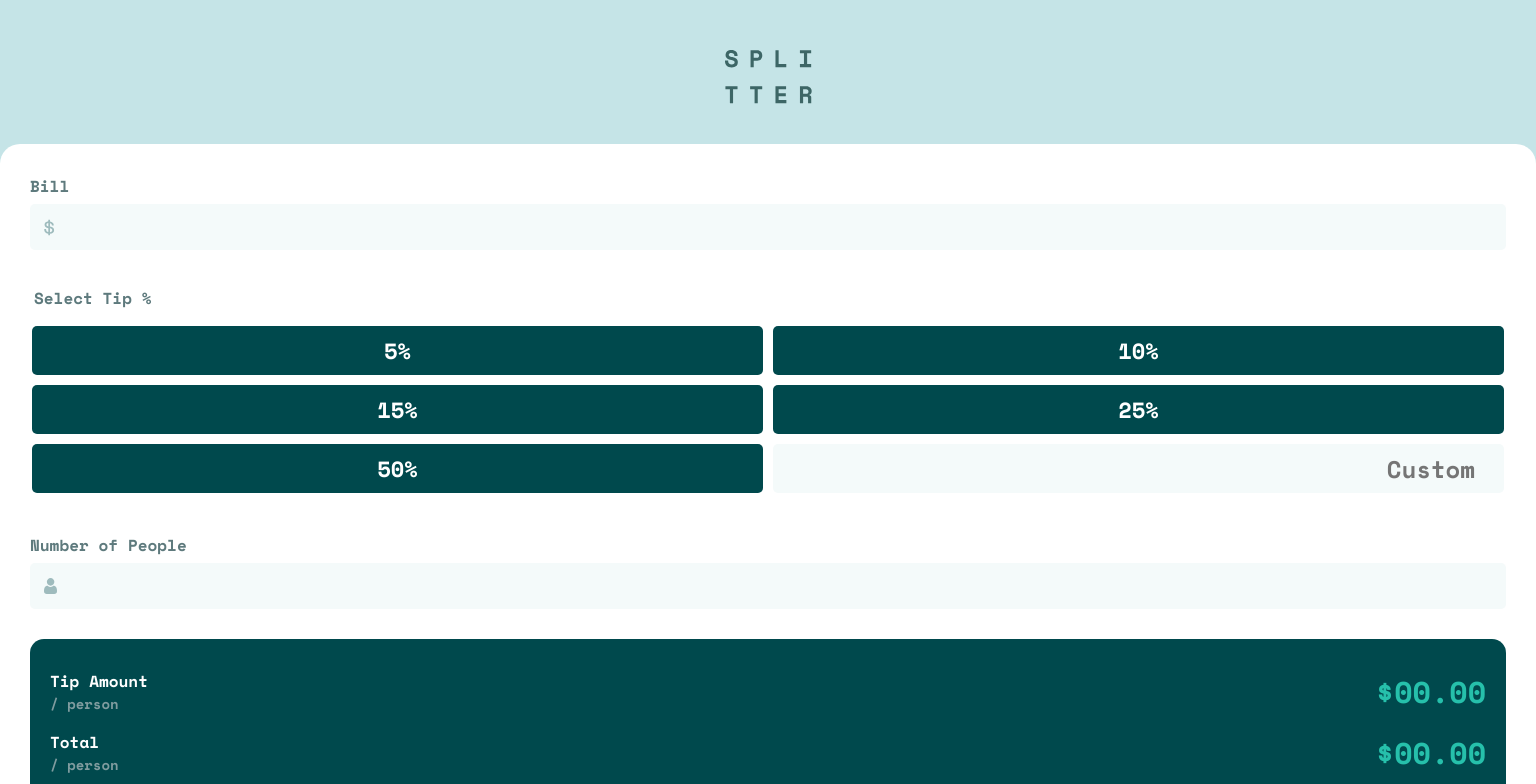
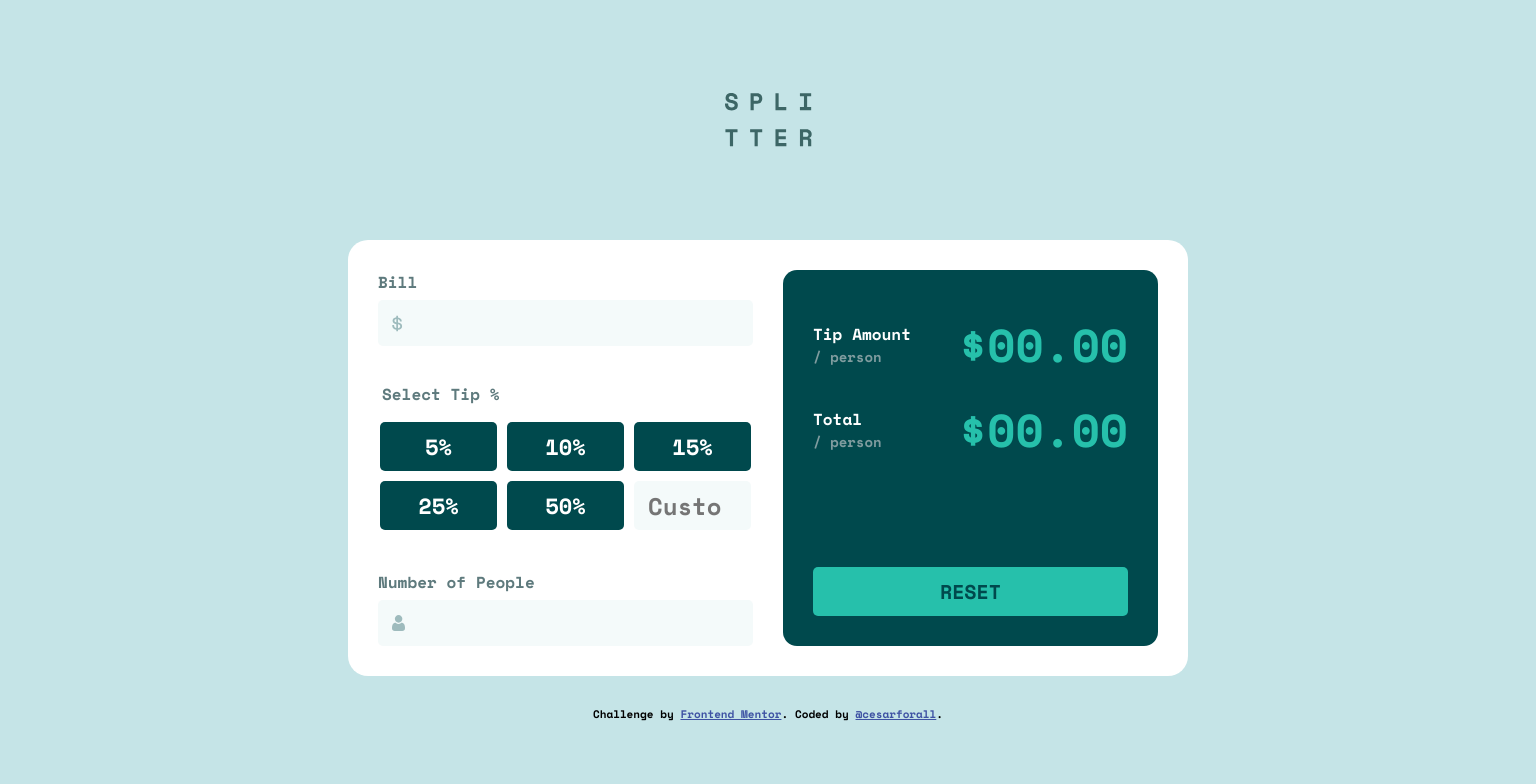
Before and after one commit to cesarforall/tip-calculator-app, a plain HTML site: page index.html in a window 1536 px wide. Shown: the top 784 px of the page. Drawn offline with nearby package versions, Linux system fonts and the light colour scheme.

Commit message:
:iphone: add media queries for desktop

```diff
--- a/index.html
+++ b/index.html
@@ -52,6 +52,7 @@
         </form>
       </section>
       <section class="total-section">
+        <div class="total-section-top">
           <article>
             <div class="tip-amount">
               <h2>Tip Amount</h2>
@@ -66,6 +67,7 @@
             </div>
             <p class="total-value"><span>$</span>00.00</p>
           </article>
+        </div>
         <button>Reset</button>
       </section>
     </main>
--- a/styles.css
+++ b/styles.css
@@ -27,6 +27,8 @@ html * {
 	font-family: 'Space Mono', monospace;
 }
 body {
+	position: relative;
+	height: 100vh;
 	margin: 0;
 	background-color: var(--light-grayish-cyan);
 }
@@ -45,12 +47,16 @@ h1 {
 	display: flex;
 }
 .header img {
+	width: 87px;
+	height: 54px;
 	margin: 50px auto 40px;
 }
 /* Main */
 .main {
 	width: 100%;
 	min-width: 320px;
+	max-width: 375px;
+	margin: 0 auto;
 	padding: 30px;
 	background-color: var(--white);
 	border-radius: 20px;
@@ -121,7 +127,7 @@ form > label,
 	position: fixed;
 	width: 0;
 }
-.tip-input input:checked + label{
+.tip-input input:checked + label {
 	background-color: var(--green);
 	color: var(--very-dark-cyan);
 }
@@ -132,6 +138,9 @@ form > label,
 
 /* Total Section */
 .total-section {
+	display: flex;
+	flex-direction: column;
+	justify-content: space-between;
 	margin-top: 30px;
 	padding: 30px 20px 20px;
 	background-color: var(--very-dark-cyan);
@@ -162,6 +171,12 @@ form > label,
 	font-size: 30px;
 	color: var(--green);
 }
+.tip-amount,
+.total {
+	display: flex;
+	flex-direction: column;
+	justify-content: center;
+}
 .total-section button {
 	display: inline-block;
 	width: 100%;
@@ -174,7 +189,7 @@ form > label,
 	border: none;
 	border-radius: 5px;
 }
-
+/* Footer */
 /* Attribution */
 .attribution {
 	padding: 30px;
@@ -184,3 +199,30 @@ form > label,
 .attribution a {
 	color: hsl(228, 45%, 44%);
 }
+@media (min-width: 1440px) {
+	.header {
+		height: 30vh;
+	}
+	.header img {
+		margin: auto;
+	}
+	.main {
+		display: grid;
+		gap: 30px;
+		grid-template-columns: repeat(2, 1fr);
+		width: 840px;
+		max-width: none;
+	}
+	.select-tip {
+		display: grid;
+		grid-template-columns: repeat(3, 1fr);
+	}
+	.total-section {
+		margin-top: 0;
+		padding: 40px 30px 30px;
+	}
+	.total-section .tip-amount-value,
+	.total-section .total-value {
+		font-size: 46px;
+	}
+}
```
Lines whose indentation alone changed are shown as unchanged.
